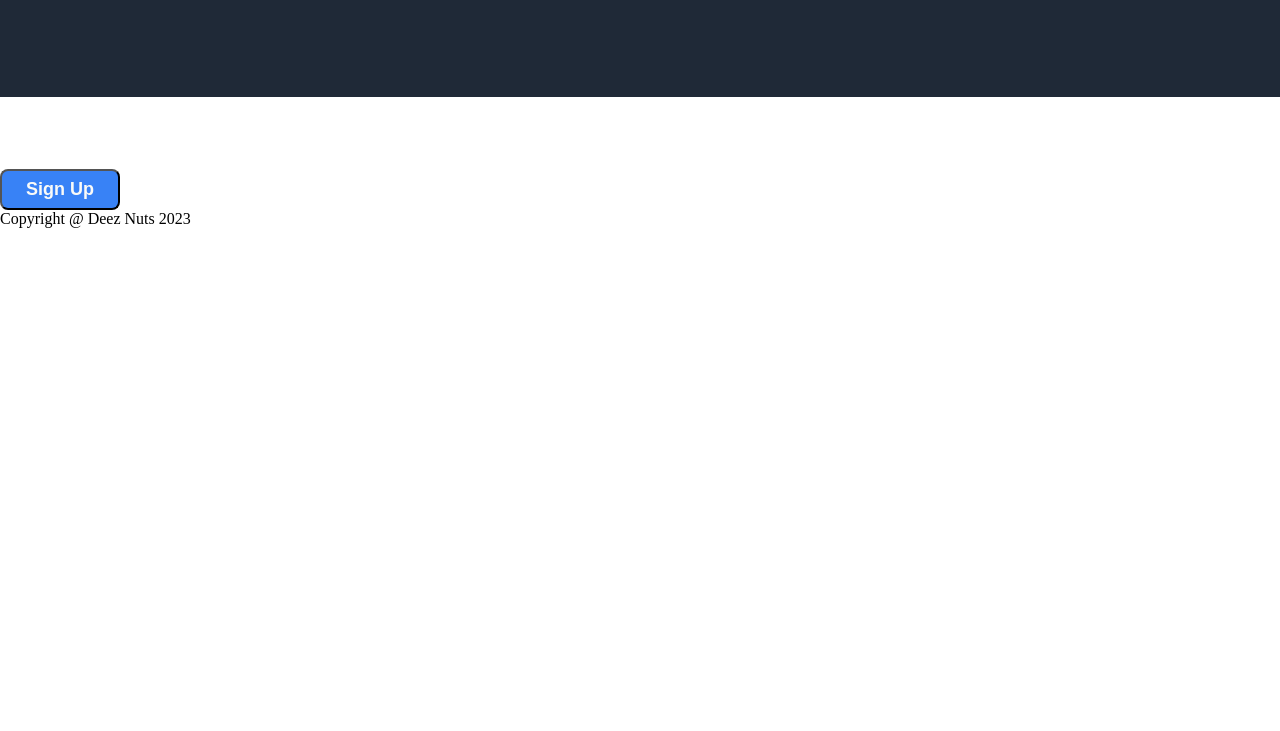
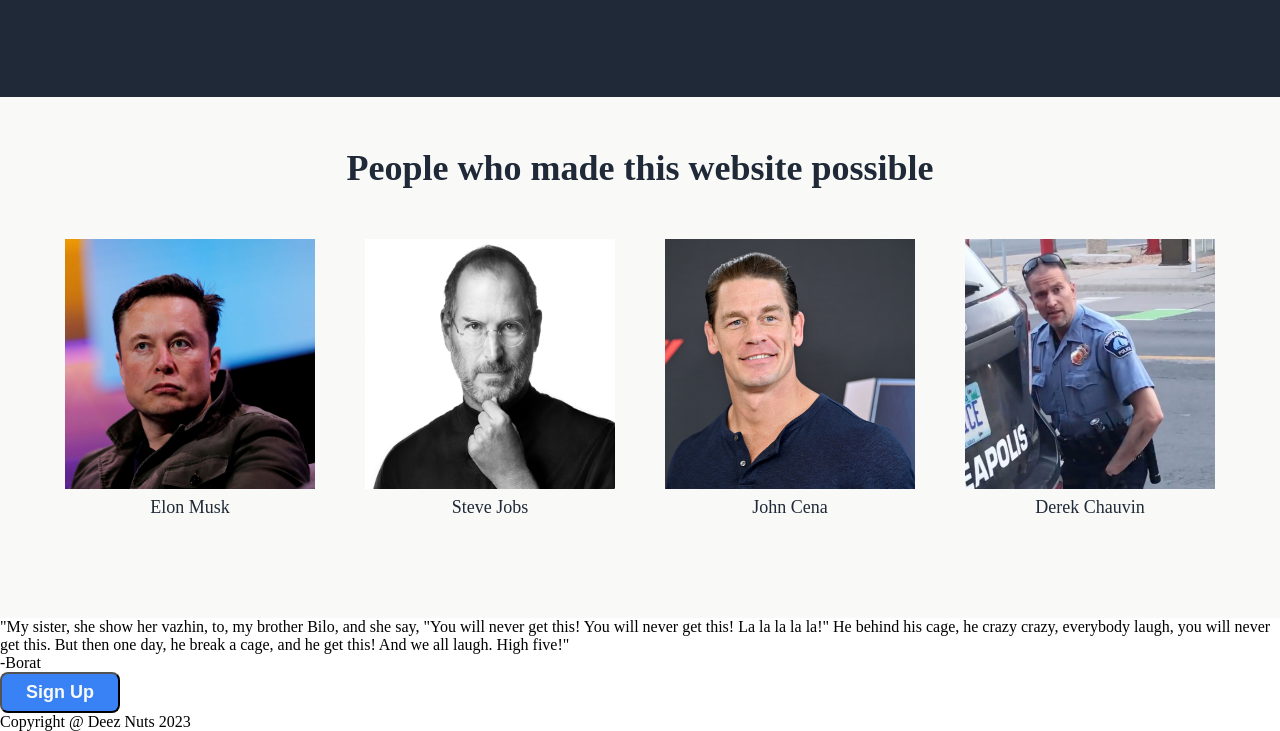
Before and after one commit to Demonism0/landing-page, a plain HTML site: page index.html in a window 1280 px wide. Shown: the part 496-1227 px from the top of the page. Before the commit the page ends 800 px from the top, so only its background shows below. Drawn offline with Linux system fonts and the light colour scheme.

Commit message:
Added Second Body Section
Added "People who made this website possible" to index.html,
Added images of Elon Musk, Steve Jobs, John Cena and Derek Chauvin.

```diff
--- a/index.html
+++ b/index.html
@@ -26,26 +26,26 @@
     </div>
 
     <div class="body second">
-        <div class="second-title"></div>
+        <div class="second-title">People who made this website possible</div>
         <div class="profile-container">
             <div class="profile">
-                <img class="profile-image" src="" alt="">
+                <img class="profile-image" src="./images/elon-musk.jpeg" alt="Elon Musk">Elon Musk
             </div>
             <div class="profile">
-                <img class="profile-image" src="" alt="">
+                <img class="profile-image" src="./images/steve-jobs.png" alt="Steve Jobs">Steve Jobs
             </div>
             <div class="profile">
-                <img class="profile-image" src="" alt="">
+                <img class="profile-image" src="./images/john-cena.jpg" alt="John Cena">John Cena
             </div>
             <div class="profile">
-                <img class="profile-image" src="" alt="">
+                <img class="profile-image" src="./images/derek-chauvin.jpg" alt="Derek Chauvin">Derek Chauvin
             </div>
         </div>
     </div>
 
     <div class="body third">
-        <div class="quote"></div>
-        <div class="person"></div>
+        <div class="quote">"My sister, she show her vazhin, to, my brother Bilo, and she say, "You will never get this! You will never get this! La la la la la!" He behind his cage, he crazy crazy, everybody laugh, you will never get this. But then one day, he break a cage, and he get this! And we all laugh. High five!"</div>
+        <div class="person">-Borat</div>
     </div>
 
     <div class="body fourth">
--- a/style.css
+++ b/style.css
@@ -38,6 +38,7 @@
     padding: 80px 150px 100px 150px;
     display: flex;
     justify-content: space-between;
+    gap: 50px;
 }
 
 .first.left {
@@ -45,6 +46,8 @@
     flex-direction: column;
     align-items: start;
     gap: 18px;
+    flex: auto;
+    width: 600px;
 }
 
 .bigger-text {
@@ -68,6 +71,39 @@
 }
 
 .first-image {
+    flex: auto;
     width: 600px;
-    height: auto;
 }
+
+.second-title {
+    color: #1f2937;
+    font-size: 36px;
+    font-weight: bolder;
+    text-align: center;
+    margin-bottom: 50px;
+}
+
+.body.second {
+    background-color: #f9faf8;
+    padding: 50px 250px 100px 250px;
+}
+
+.profile-container {
+    display: flex;
+    gap: 50px;
+    justify-content: center;
+}
+
+.profile {
+    display: flex;
+    flex-direction: column;
+    align-items: center;
+    gap: 8px;
+    font-size: 18px;
+    color: #1f2937;
+}
+
+.profile-image {
+    width: 250px;
+    height: 250px;
+}
```
